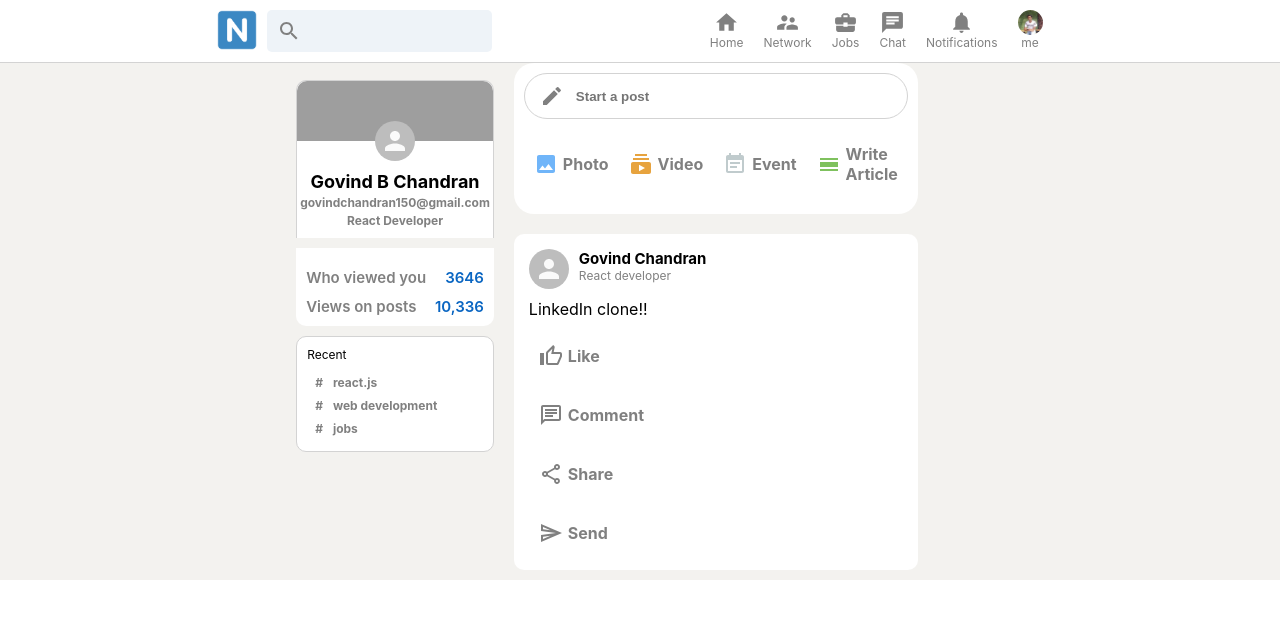
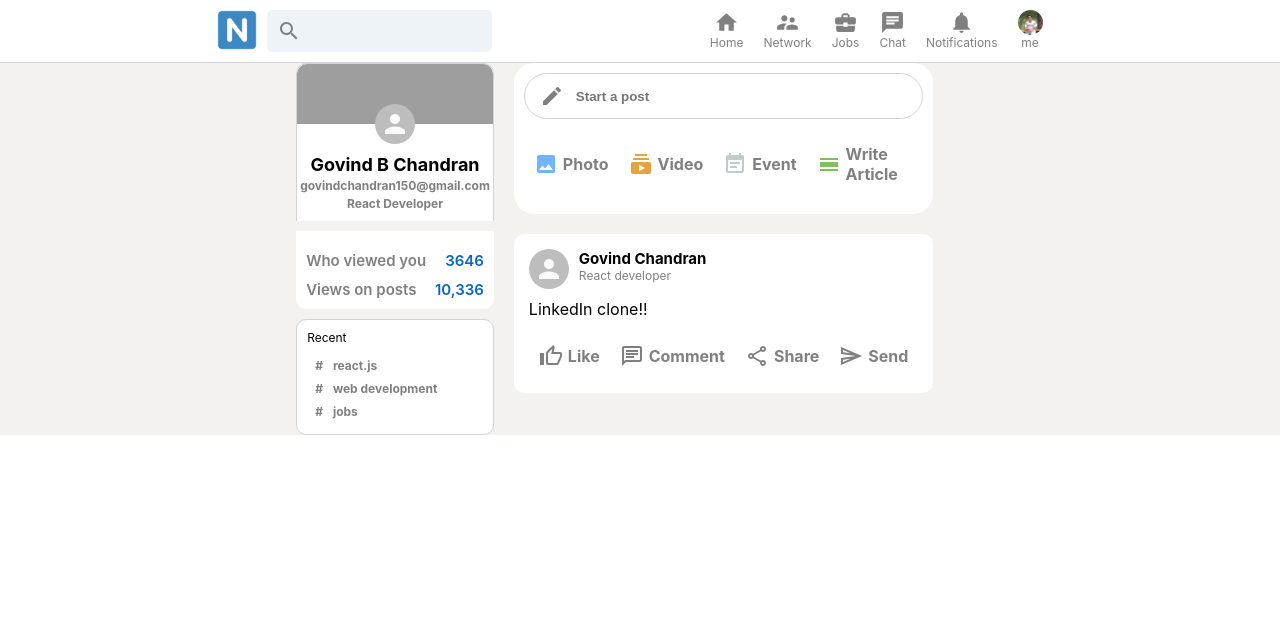
Before and after one commit to chandran-jr/NetworKit, a React (Create React App) app: page / in a window 1280 px wide. Shown: the top 618 px of the page. Built offline with nearby package versions, Linux system fonts and the light colour scheme; grey boxes are pictures that could not be loaded.

Commit message:
Add files via upload

```diff
--- a/src/Post.css
+++ b/src/Post.css
@@ -26,3 +26,8 @@
 .post__info > h2{
     font-size: 15px;
 }
+
+.post__buttons{
+    display: flex;
+    justify-content: space-evenly;
+}
```
